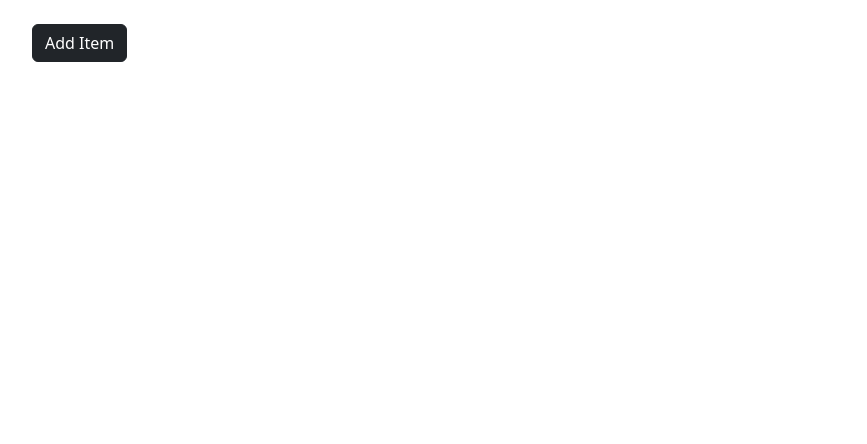
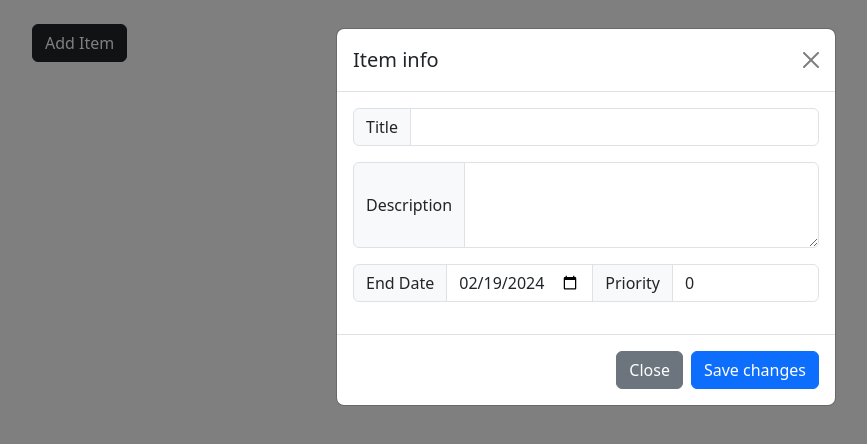
Before and after one commit to Aman1531/todoApp, a website built with Vite: page src/index.html in a window 1280 px wide. Both pictures are taken after a click on the button "Add Item". Shown: the whole page, without its empty margins (54-921 px from the left). Built offline with nearby package versions, Linux system fonts and the light colour scheme.

Commit message:
Modal added to store item in localstorage

```diff
--- a/package.json
+++ b/package.json
@@ -4,7 +4,7 @@
   "description": "",
   "main": "index.js",
   "scripts": {
-    "start" : "vite",
+    "start": "vite",
     "test": "echo \"Error: no test specified\" && exit 1"
   },
   "keywords": [],
--- a/src/index.html
+++ b/src/index.html
@@ -8,8 +8,44 @@
   </head>
   <body>
     <div class="container py-4 px-3 mx-auto">
-      <button type="button" class="btn btn-dark">Add Item</button>
 
+<button type="button" class="btn btn-dark" data-bs-toggle="modal" data-bs-target="#addItem">
+  Add Item
+</button>
+
+<!-- Modal -->
+<div class="modal fade" id="addItem" tabindex="-1" aria-labelledby="exampleModalLabel" aria-hidden="true">
+  <div class="modal-dialog">
+    <div class="modal-content">
+      <div class="modal-header">
+        <h1 class="modal-title fs-5" id="exampleModalLabel">Item info</h1>
+        <button type="button" class="btn-close" data-bs-dismiss="modal" aria-label="Close"></button>
+      </div>
+      <div class="modal-body">
+        <form id="form">
+        <div class="input-group mb-3">
+          <label for="title" class="input-group-text">Title</label>
+          <input type="text" class="form-control" id="title" >
+        </div>
+        <div class="input-group mb-3">
+          <label for="desc" class="input-group-text">Description</label>
+          <textarea class="form-control" id="desc" rows="3"></textarea>
+        </div>
+        <div class="input-group mb-3">
+          <label for="endDate" class="input-group-text">End Date</label>
+          <input type="date" class="form-control" id="endDate" >
+          <label for="priority" class="input-group-text">Priority</label>
+          <input type="number" class="form-control" id="priority" value=0 >
+        </div>
+        </form>
+      </div>
+      <div class="modal-footer">
+        <button type="button" class="btn btn-secondary" data-bs-dismiss="modal">Close</button>
+        <button type="button" id="itemAdd" class="btn btn-primary">Save changes</button>
+      </div>
+    </div>
+  </div>
+</div>
     </div>
   </body>
 </html>
--- a/src/js/main.js
+++ b/src/js/main.js
@@ -3,3 +3,28 @@ import '../scss/styles.scss'
 
 // Import all of Bootstrap's JS
 import * as bootstrap from 'bootstrap'
+
+const input = document.getElementById("endDate");
+const today = new Date();
+
+// Format the date as YYYY-MM-DD
+const dateString = today.toISOString().split('T')[0];
+
+// Set the value of the input element
+input.value = dateString;
+
+const itemAdd = document.getElementById('itemAdd');
+
+itemAdd.addEventListener("click", function(e){
+    localStorage.clear();
+
+    const item = {
+title:document.getElementById("title").value,
+description: document.getElementById("desc").value,
+enddate:document.getElementById('endDate').value,
+priority:document.getElementById('priority').value,
+status:"To Do"
+}
+localStorage.setItem("db",JSON.stringify(item))
+console.log(localStorage.getItem("db"))
+});
```
